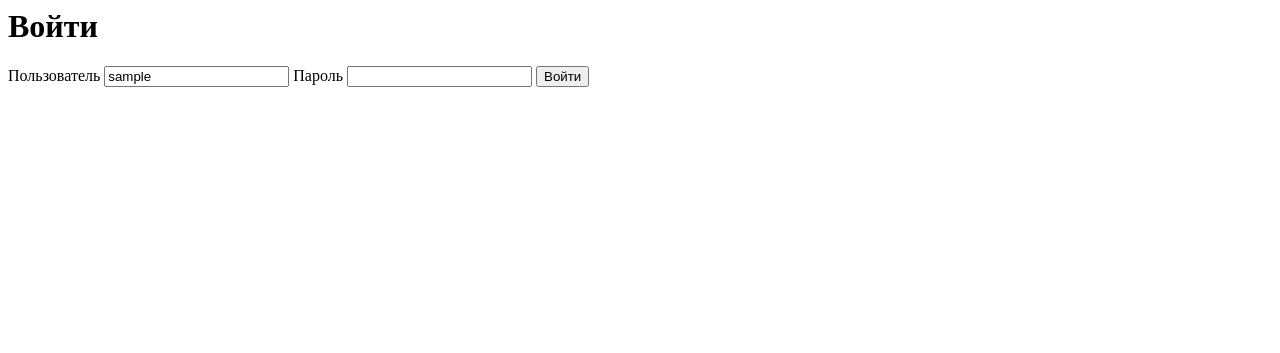
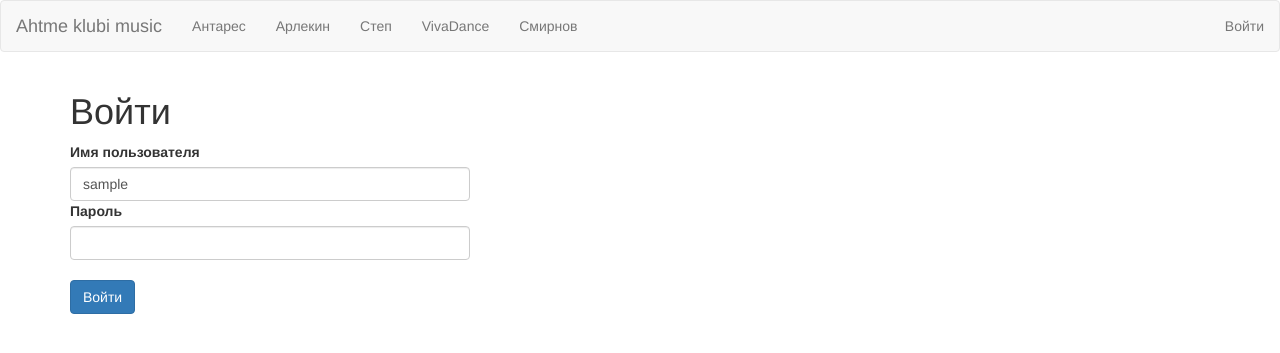
Before and after one commit to EvilDmitri/ahtme-music, a Python web app: template templates/login.html in a window 1280 px wide. Shown: the top 353 px of the page. Run offline with Jinja, Linux system fonts and the light colour scheme; the template is opened without the code that fills it: most values are stand-ins (such as "Sample title", 1, 10 or a date in 2020); some libraries are stand-ins or nearby versions.

Commit message:
login  pages

```diff
--- a/templates/login.html
+++ b/templates/login.html
@@ -1,5 +1,4 @@
-{#{% extends "/templates/base.html" %}#}
-
+{% extends "/templates/base.html" %}
 
 {% block content %}
 
@@ -11,12 +10,14 @@
 
     {% endif %}
 
-    <form class="form" action= "/login" method="POST">
-        <label for="username">Пользователь</label>
-        <input type="text" value="{{ username }}" name="username"/>
+    <form class="bs-component" action= "/login" method="POST">
+    <div class="form-group">
+         <label for="username">Имя пользователя</label>
+        <input type="text" value="{{ username }}" name="username" class="form-control"/>
         <label for="password">Пароль</label>
-        <input type="password" name="password"/>
-        <button type="submit" class="btn">Войти</button>
+        <input type="password" name="password" class="form-control"/><br>
+        <button type="submit" class="btn btn-primary">Войти</button>
+    </div>
     </form>
 
 {#    <a href="/forgot">Forgot password</a>#}
--- a/templates/nav.html
+++ b/templates/nav.html
@@ -26,7 +26,7 @@
     </ul>
 
     <ul class="nav navbar-nav navbar-right">
-      <li><a href="/login">Login</a></li>
+      <li><a href="/login">Войти</a></li>
     </ul>
 
   </div><!-- /.navbar-collapse -->
```
Also changed, not shown: main.py (+3 -5 lines).
